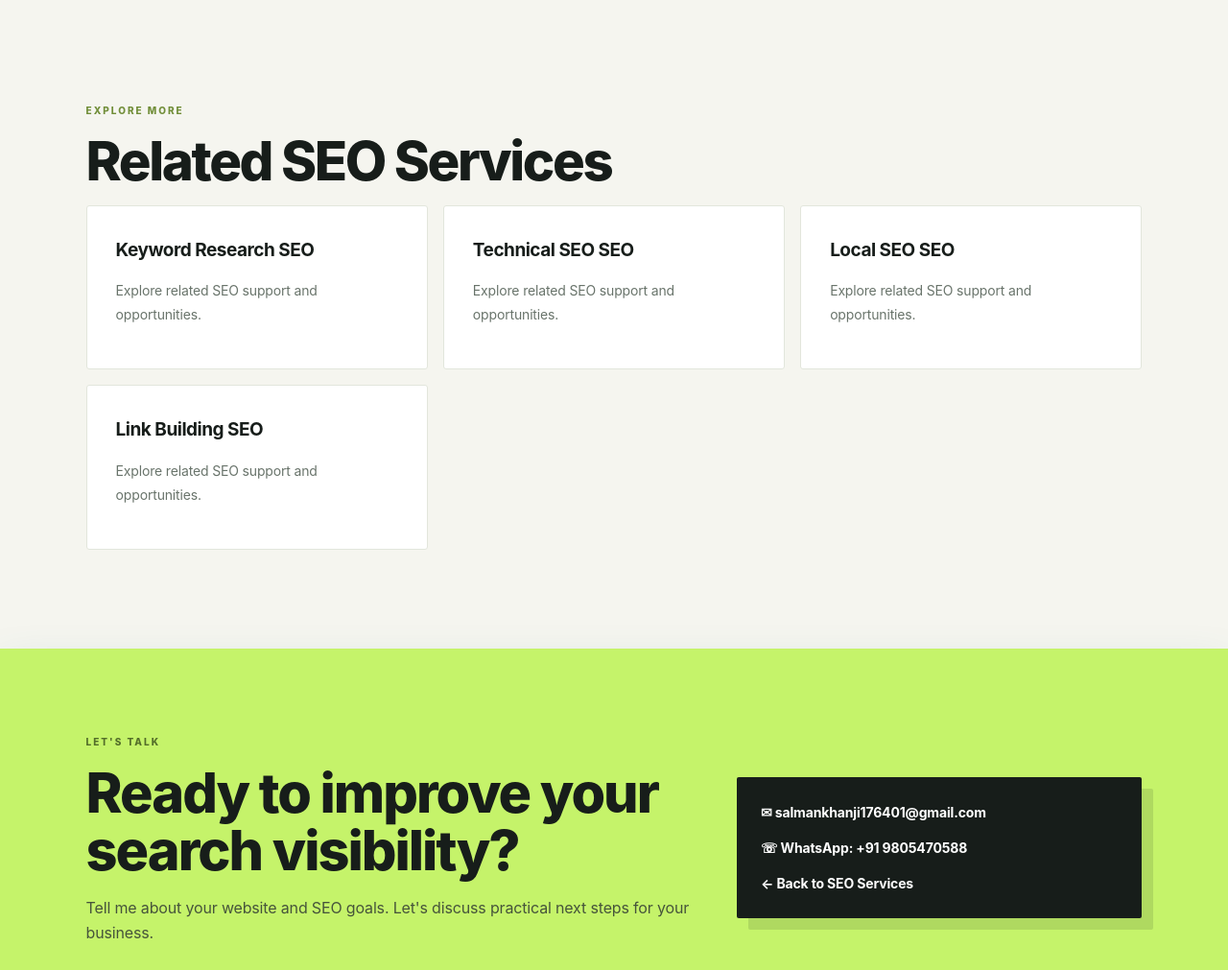
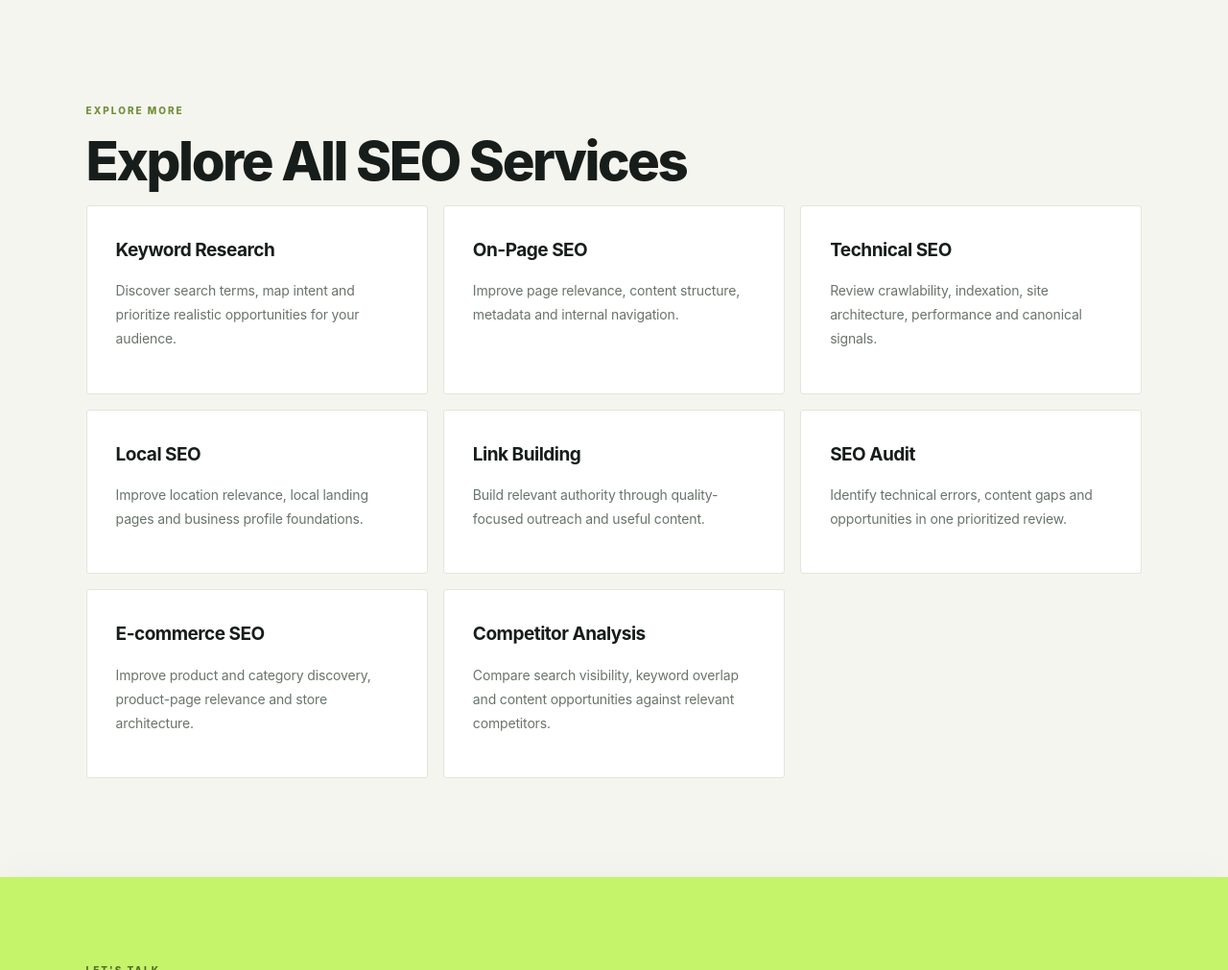
Before and after one commit to mushtaqwork7486-ai/seo-service-page, a plain HTML site: page on-page-seo-services/index.html in a window 1280 px wide. Shown: the part 3100-4111 px from the top of the page at 96% size. Drawn offline with Linux system fonts and the light colour scheme.

Commit message:
Link all SEO service pages with useful descriptions

```diff
--- a/on-page-seo-services/index.html
+++ b/on-page-seo-services/index.html
@@ -20,9 +20,15 @@
 <section class="section service-content"><h2>URLs, images and internal links</h2><p>Clean descriptive URLs, meaningful image alt text and contextual internal links make a site easier to navigate. Internal links help visitors discover related information and help search engines understand relationships between pages. I identify opportunities without adding links that feel forced.</p></section>
 <section class="section"><p class="eyebrow">COMMON QUESTIONS</p><h2>Frequently Asked Questions</h2><div class="grid faq-grid"><article class="service"><h3>Will on-page SEO alone improve rankings?</h3><p>It can address important relevance and usability issues, but results also depend on technical health, competition, authority and overall site quality.</p></article>
 <article class="service"><h3>Do you rewrite all website content?</h3><p>Not necessarily. I first identify what is useful, what needs improvement and where new content would add value.</p></article></div></section>
-<section class="section"><p class="eyebrow">EXPLORE MORE</p><h2>Related SEO Services</h2><div class="grid related-grid"><a class="service" href="/keyword-research-services/"><h3>Keyword Research SEO</h3><p>Explore related SEO support and opportunities.</p></a>
-<a class="service" href="/technical-seo-services/"><h3>Technical SEO SEO</h3><p>Explore related SEO support and opportunities.</p></a>
-<a class="service" href="/local-seo-services/"><h3>Local SEO SEO</h3><p>Explore related SEO support and opportunities.</p></a>
-<a class="service" href="/link-building-services/"><h3>Link Building SEO</h3><p>Explore related SEO support and opportunities.</p></a></div></section>
+<section class="section"><p class="eyebrow">EXPLORE MORE</p><h2>Explore All SEO Services</h2><div class="grid related-grid">
+<a class="service" href="/keyword-research-services/"><h3>Keyword Research</h3><p>Discover search terms, map intent and prioritize realistic opportunities for your audience.</p></a>
+<a class="service" href="/on-page-seo-services/"><h3>On-Page SEO</h3><p>Improve page relevance, content structure, metadata and internal navigation.</p></a>
+<a class="service" href="/technical-seo-services/"><h3>Technical SEO</h3><p>Review crawlability, indexation, site architecture, performance and canonical signals.</p></a>
+<a class="service" href="/local-seo-services/"><h3>Local SEO</h3><p>Improve location relevance, local landing pages and business profile foundations.</p></a>
+<a class="service" href="/link-building-services/"><h3>Link Building</h3><p>Build relevant authority through quality-focused outreach and useful content.</p></a>
+<a class="service" href="/seo-audit-services/"><h3>SEO Audit</h3><p>Identify technical errors, content gaps and opportunities in one prioritized review.</p></a>
+<a class="service" href="/ecommerce-seo-services/"><h3>E-commerce SEO</h3><p>Improve product and category discovery, product-page relevance and store architecture.</p></a>
+<a class="service" href="/competitor-analysis-services/"><h3>Competitor Analysis</h3><p>Compare search visibility, keyword overlap and content opportunities against relevant competitors.</p></a>
+</div></section>
 <section class="contact" id="contact"><div><p class="eyebrow">LET'S TALK</p><h2>Ready to improve your search visibility?</h2><p>Tell me about your website and SEO goals. Let's discuss practical next steps for your business.</p></div><div class="contact-box"><a href="mailto:salmankhanji176401@gmail.com">✉ salmankhanji176401@gmail.com</a><a href="https://wa.me/919805470588" target="_blank" rel="noopener">☏ WhatsApp: +91 9805470588</a><a href="/">← Back to SEO Services</a></div></section>
 </main><footer><span>© 2026 SEO Specialist</span><span>SEO Services • Worldwide</span></footer></body></html>
```
